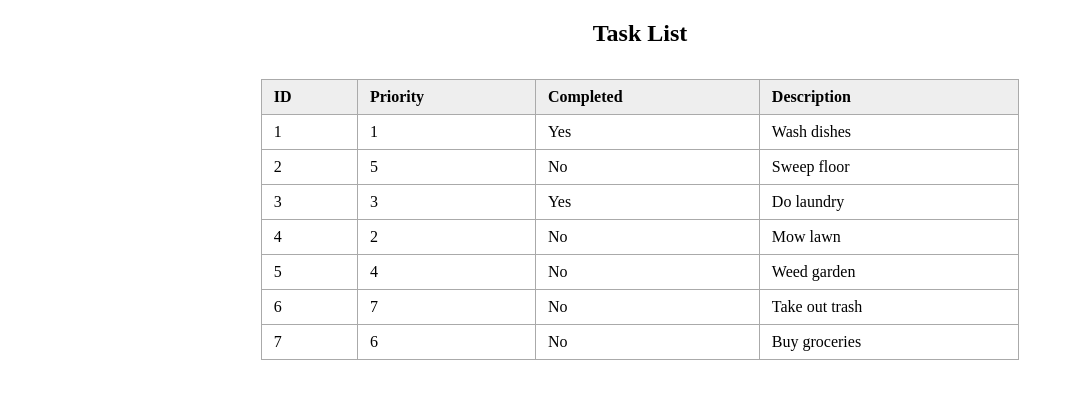
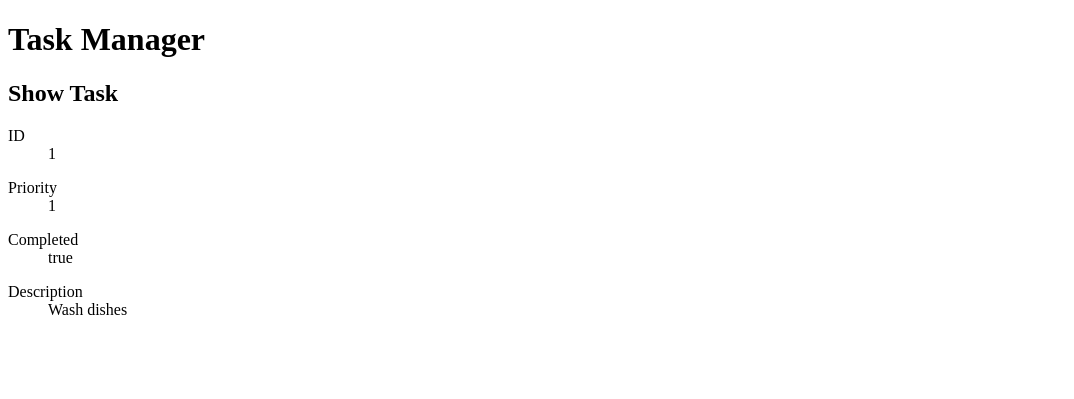
Before and after one commit to nvas/phpmysql-codespace, a PHP site: page / in a window 1280 px wide. Shown: the top 399 px of the page, without its empty margins (0-1074 px from the left). Run offline with PHP 8.4, Linux system fonts and the light colour scheme; data comes from the database, SQL or seed files in the repository; data that the repository does not hold is empty.

Commit message:
Modifies index

```diff
--- a/index.php
+++ b/index.php
@@ -1,56 +1,71 @@
 <?php
-// Connect to the database
-$mysqli = new mysqli("db", "root", "password", "bookshop");
 
-if ($mysqli->connect_error) {
-    die("Connection failed: " . $mysqli->connect_error);
+// 1. Create a database connection
+$db = mysqli_connect("127.0.0.1", "mariadb", "mariadb", "mariadb", 3306);
+
+// Test if connection succeeded (recommended)
+if(mysqli_connect_errno()) {
+  $msg = "Database connection failed: ";
+  $msg .= mysqli_connect_error();
+  $msg .= " (" . mysqli_connect_errno() . ")";
+  exit($msg);
 }
 
-// Fetch tasks
-$result = $mysqli->query("SELECT * FROM tasks");
+// 2. Perform database query
+$sql = "SELECT * FROM tasks LIMIT 1";
+$result = mysqli_query($db, $sql);
+
+// Test if query succeeded (recommended)
+if (!$result) {
+	exit("Database query failed.");
+}
+
+// 3. Use returned data (if any)
+$task = mysqli_fetch_assoc($result);
 
 ?>
 
-<!DOCTYPE html>
-<html>
-<head>
-    <title>Task List</title>
-    <style>
-        table {
-            border-collapse: collapse;
-            width: 60%;
-            margin: 2rem auto;
-        }
-        th, td {
-            padding: 8px 12px;
-            border: 1px solid #aaa;
-            text-align: left;
-        }
-        th {
-            background-color: #eee;
-        }
-        h2 {
-            text-align: center;
-        }
-    </style>
-</head>
-<body>
-    <h2>Task List</h2>
-    <table>
-        <tr>
-            <th>ID</th>
-            <th>Priority</th>
-            <th>Completed</th>
-            <th>Description</th>
-        </tr>
-        <?php while($row = $result->fetch_assoc()): ?>
-        <tr>
-            <td><?= $row['id'] ?></td>
-            <td><?= $row['priority'] ?></td>
-            <td><?= $row['completed'] ? 'Yes' : 'No' ?></td>
-            <td><?= htmlspecialchars($row['description']) ?></td>
-        </tr>
-        <?php endwhile; ?>
-    </table>
-</body>
+<!doctype html>
+<html lang="en">
+  <head>
+    <title>Task Manager: Show Task</title>
+  </head>
+  <body>
+
+    <header>
+      <h1>Task Manager</h1>
+    </header>
+
+    <section>
+
+      <h1>Show Task</h1>
+
+      <dl>
+        <dt>ID</dt>
+        <dd><?php echo $task['id']; ?></dd>
+      </dl>
+      <dl>
+        <dt>Priority</dt>
+        <dd><?php echo $task['priority']; ?></dd>
+      </dl>
+      <dl>
+        <dt>Completed</dt>
+        <dd><?php echo $task['completed'] == 1 ? 'true' : 'false'; ?></dd>
+      </dl>
+      <dl>
+        <dt>Description</dt>
+        <dd><?php echo $task['description']; ?></dd>
+      </dl>
+
+    </section>
+
+  </body>
 </html>
+
+<?php
+// 4. Release returned data
+mysqli_free_result($result);
+
+// 5. Close database connection
+mysqli_close($db);
+?>
```
